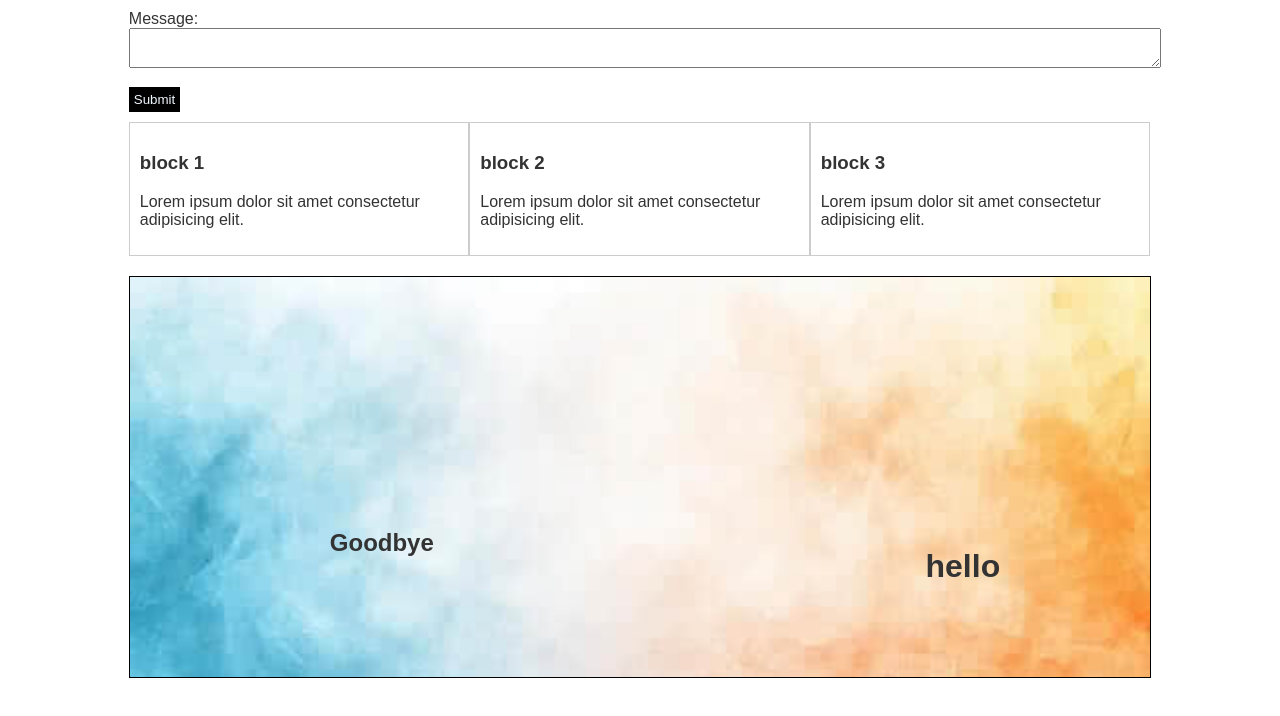
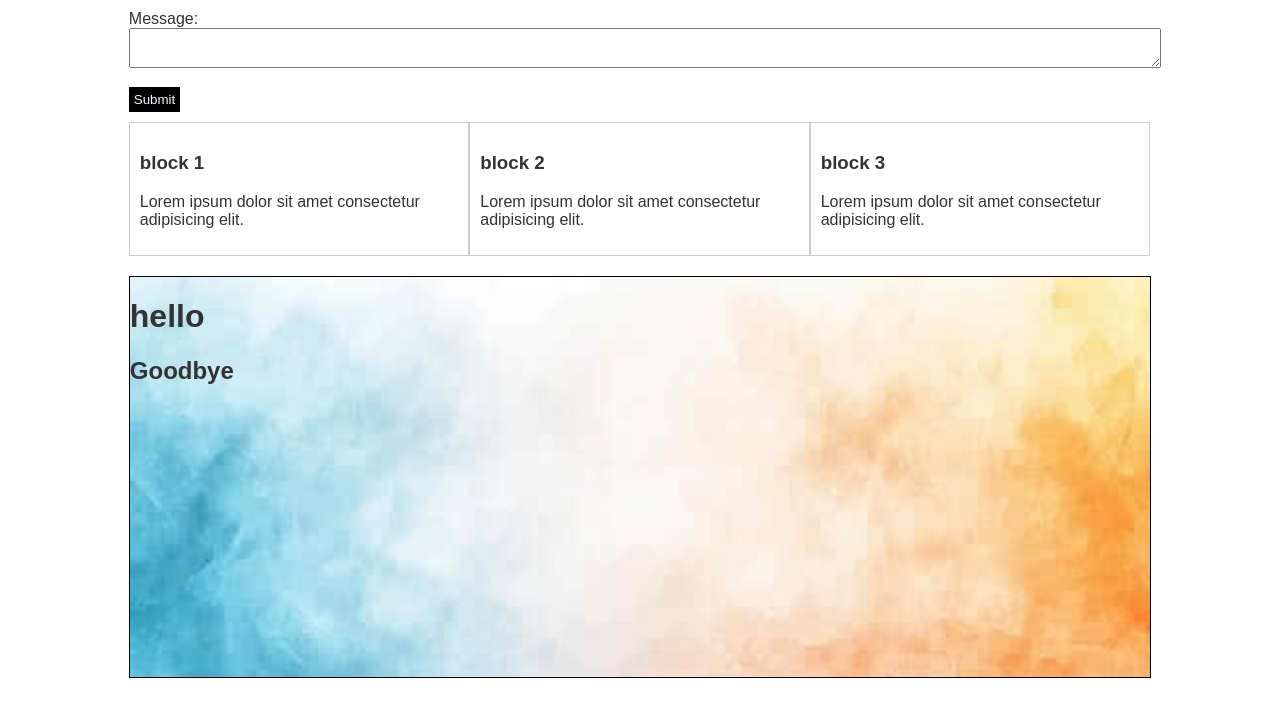
Before and after one commit to SheshuNalla/css, a plain HTML site: page index.html in a window 1280 px wide. Shown: the part 764-1480 px from the top of the page. Drawn offline with Linux system fonts and the light colour scheme.

Commit message:
modified

```diff
--- a/index.css
+++ b/index.css
@@ -111,14 +111,14 @@ a:hover{
     background-size: cover;
 }
 .p-box h1{
-    position: absolute;
+    position: sticky;
     top: 250px;
     right: 150px;
 }
 .p-box h2{
-    position: absolute;
-    bottom: 100px;
-    left: 200px;
+    position: sticky;
+    top: 0px;
+
 }
 .fix-me{
     position: fixed;
```
